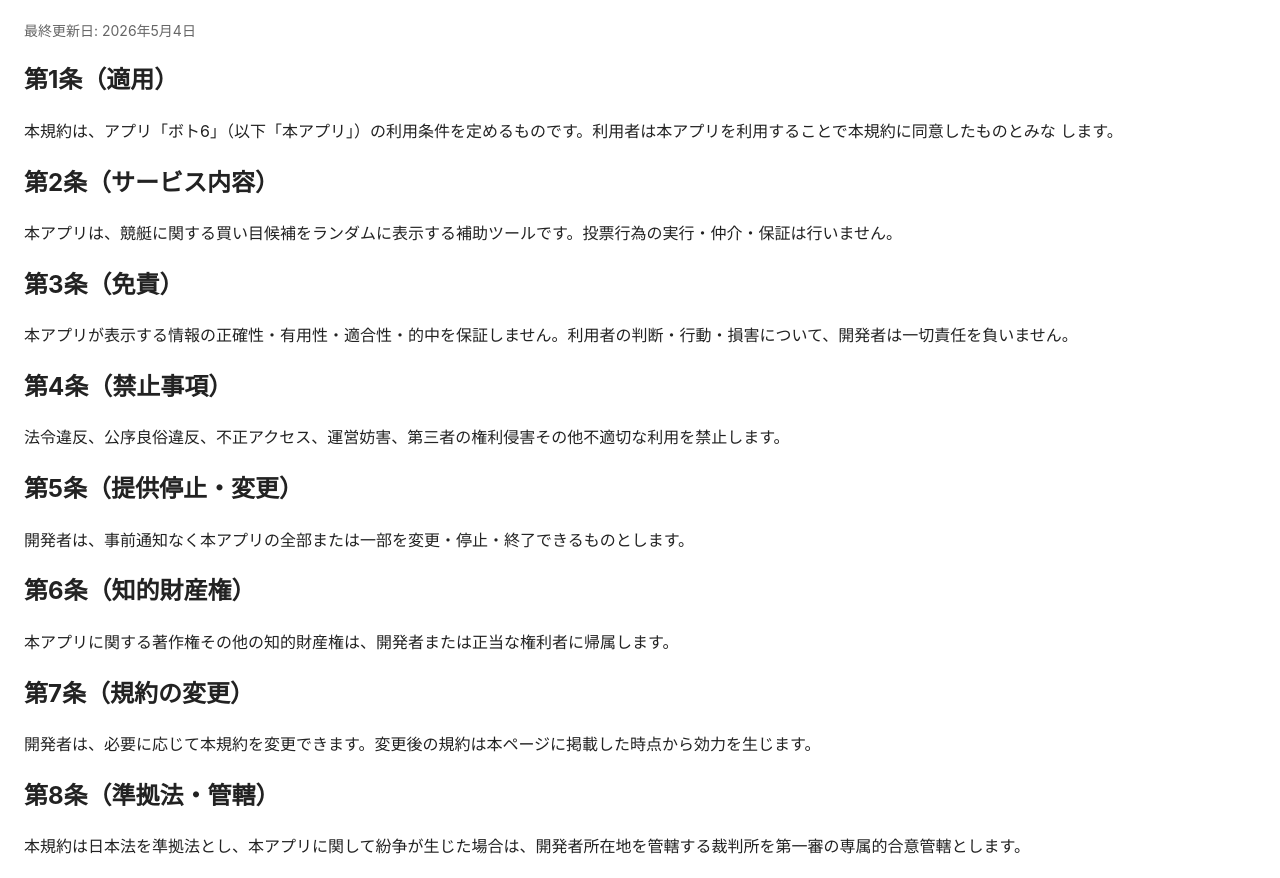
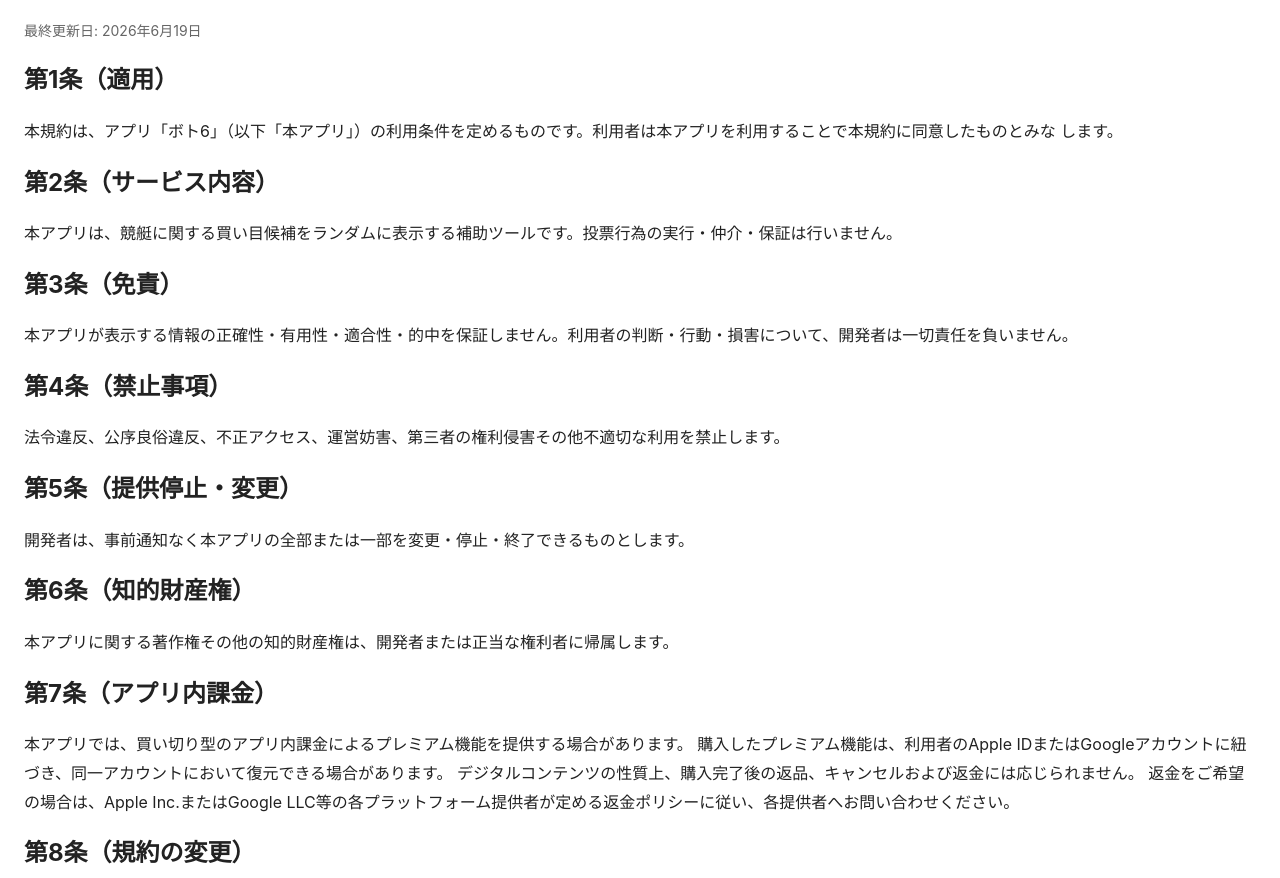
Before and after one commit to solidrider/boto6-tos, a plain HTML site: page index.html in a window 1280 px wide. Shown: the part 72-950 px from the top of the page. Drawn offline with Linux system fonts and the light colour scheme.

Commit message:
Update terms and conditions in index.html

```diff
--- a/index.html
+++ b/index.html
@@ -25,7 +25,7 @@
   </head>
   <body>
     <h1>ボト6 利用規約</h1>
-    <p class="meta">最終更新日: 2026年5月4日</p>
+    <p class="meta">最終更新日: 2026年6月19日</p>
 
     <h2>第1条（適用）</h2>
     <p>
@@ -58,17 +58,25 @@
       本アプリに関する著作権その他の知的財産権は、開発者または正当な権利者に帰属します。
     </p>
 
-    <h2>第7条（規約の変更）</h2>
+    <h2>第7条（アプリ内課金）</h2>
+    <p>
+      本アプリでは、買い切り型のアプリ内課金によるプレミアム機能を提供する場合があります。
+      購入したプレミアム機能は、利用者のApple IDまたはGoogleアカウントに紐づき、同一アカウントにおいて復元できる場合があります。
+      デジタルコンテンツの性質上、購入完了後の返品、キャンセルおよび返金には応じられません。
+      返金をご希望の場合は、Apple Inc.またはGoogle LLC等の各プラットフォーム提供者が定める返金ポリシーに従い、各提供者へお問い合わせください。
+    </p>
+
+    <h2>第8条（規約の変更）</h2>
     <p>
       開発者は、必要に応じて本規約を変更できます。変更後の規約は本ページに掲載した時点から効力を生じます。
     </p>
 
-    <h2>第8条（準拠法・管轄）</h2>
+    <h2>第9条（準拠法・管轄）</h2>
     <p>
       本規約は日本法を準拠法とし、本アプリに関して紛争が生じた場合は、開発者所在地を管轄する裁判所を第一審の専属的合意管轄とします。
     </p>
 
-    <h2>第9条（お問い合わせ）</h2>
+    <h2>第10条（お問い合わせ）</h2>
     <p>
       本規約に関するお問い合わせは、アプリストア掲載の連絡先までお願いします。
     </p>
```
